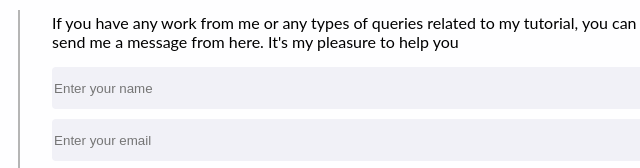
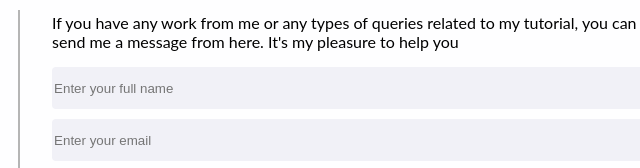
Before and after one commit to d-teech/ContactPage, a plain HTML site: page index.html in a window 1280 px wide. Shown: the part 130-298 px from the top of the page, 332-972 px from the left. Drawn offline with Linux system fonts and the light colour scheme.

Commit message:
fix: placeholder for input

```diff
--- a/index.html
+++ b/index.html
@@ -42,7 +42,7 @@
                     message from here. It's my pleasure to help you</p>
             </div>
             <form action="">
-                <input type="text" name="" id="" placeholder="Enter your name" />
+                <input type="text" name="" id="" placeholder="Enter your full name" />
                 <input type="text" name="" id="" placeholder="Enter your email" />
                 <textarea name="" id="" placeholder="Enter your message" rows="6"></textarea>
                 <input type="submit" value="Send Now">
```
